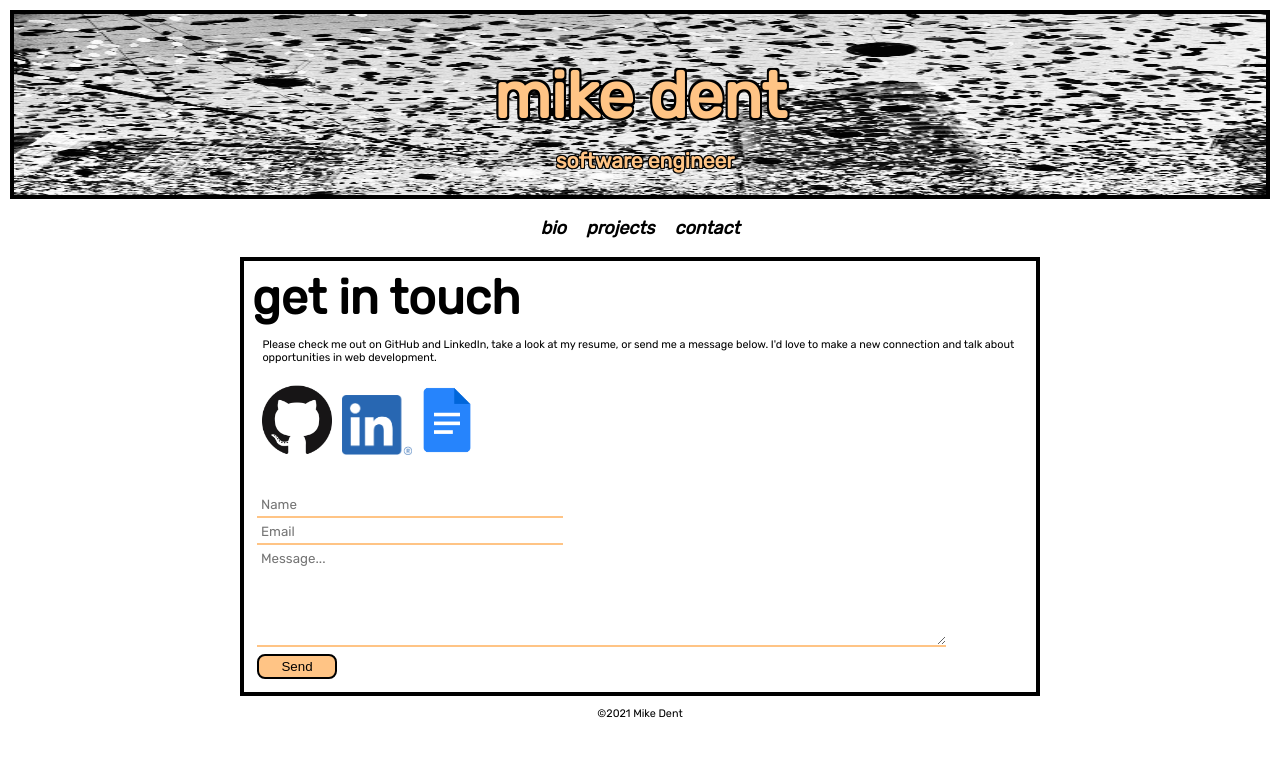
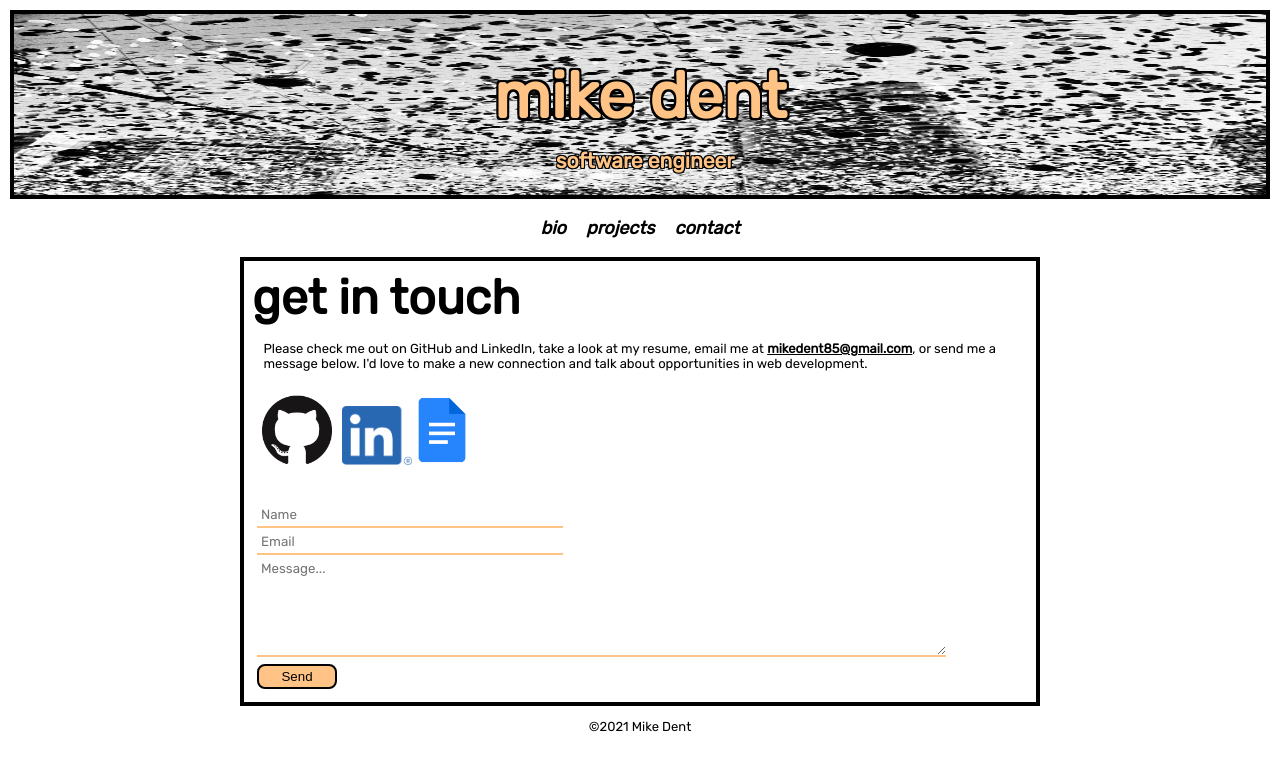
Before and after one commit to mkdnt/md-portfolio-react, a React (Create React App) app: page /contact in a window 1280 px wide. Shown: the top 770 px of the page. Built offline with nearby package versions, Linux system fonts and the light colour scheme.

Commit message:
updated contact and bio

```diff
--- a/src/Bio.js
+++ b/src/Bio.js
@@ -2,6 +2,7 @@ import React, { Component } from 'react'
 import './Bio.css'
 import dogs from './images/dogs.jpg';
 import yosemite from './images/yosemite-selfie.jpg'
+import iap from './images/iap.JPG'
 
 export class Intro extends Component {
     render() {
@@ -32,9 +33,9 @@ export class Intro extends Component {
                     </p>
                 </div>
                 <div className='bio-pics'>
-                    <img src={dogs} alt='me with dogs' width='150px' style={{objectFit: 'cover'}}/>
-                    <img src={dogs} alt='me with dogs' width='150px' style={{objectFit: 'cover'}}/>
-                    <img src={yosemite} alt='me with dogs' width='150px' style={{objectFit: 'cover'}}/>
+                    <img src={iap} alt='mike by world map' width='150px' style={{objectFit: 'cover'}}/>
+                    <img src={dogs} alt='mike with dogs' width='150px' style={{objectFit: 'cover'}}/>
+                    <img src={yosemite} alt='yosemite' width='150px' style={{objectFit: 'cover'}}/>
                 </div>
 
             </div>
--- a/src/Contact.js
+++ b/src/Contact.js
@@ -10,14 +10,15 @@ export class Contact extends Component {
             <div className='contact'>
                 <div>
                     <h2 style={{fontSize: 'xxx-large'}}>get in touch</h2>
-                    <p>Please check me out on GitHub and LinkedIn, take a look at my resume, or send me a message below. I'd love to make a new connection and talk about opportunities in web development.
+                    <p>Please check me out on GitHub and LinkedIn, take a look at my resume, email me at <a
+                            href="mailto:mikedent85@gmail.com" style={{color: 'inherit'}}><strong>mikedent85@gmail.com</strong></a>, or send me a message below. I'd love to make a new connection and talk about opportunities in web development.
                     </p>
                     <div>
-                        <a href="https://github.com/mkdnt" target="_blank"><img className='icon' src={github} alt="GitHub Link"/></a>
+                        <a href="https://github.com/mkdnt" target="_blank" rel="noreferrer"><img className='icon' src={github} alt="GitHub Link"/></a>
 
-                        <a href="https://www.linkedin.com/in/mkdnt/" target="_blank"><img className='icon' src={linkedin} alt="LinkedIn Link"/></a>
+                        <a href="https://www.linkedin.com/in/mkdnt/" target="_blank" rel="noreferrer" rel="noreferrer"><img className='icon' src={linkedin} alt="LinkedIn Link"/></a>
 
-                        <a href="https://drive.google.com/file/d/1c1NupViVCuv2OwSERjoyQiK4UQvubzDe/view?usp=sharing" target="_blank"><img className='icon' src={resume} alt="LinkedIn Link" style={{marginLeft: '-10px'}}/></a>
+                        <a href="https://drive.google.com/file/d/1c1NupViVCuv2OwSERjoyQiK4UQvubzDe/view?usp=sharing" target="_blank" rel="noreferrer"><img className='icon' src={resume} alt="LinkedIn Link" style={{marginLeft: '-15px'}}/></a>
                     </div>
                     <form className='contact-form' action="https://formspree.io/f/xayleeza" method="POST">
                         <input type="text" id="user-name" name="name" placeholder='Name' />
--- a/src/index.css
+++ b/src/index.css
@@ -15,7 +15,7 @@ body {
 }
 
 body p {
-  font-size: smaller;
+  font-size: small;
 }
 
 /* desktop */
```
Also changed, not shown: src/images/iap.JPG (added), 1 other file (tests, documents, lock files or other folders).
